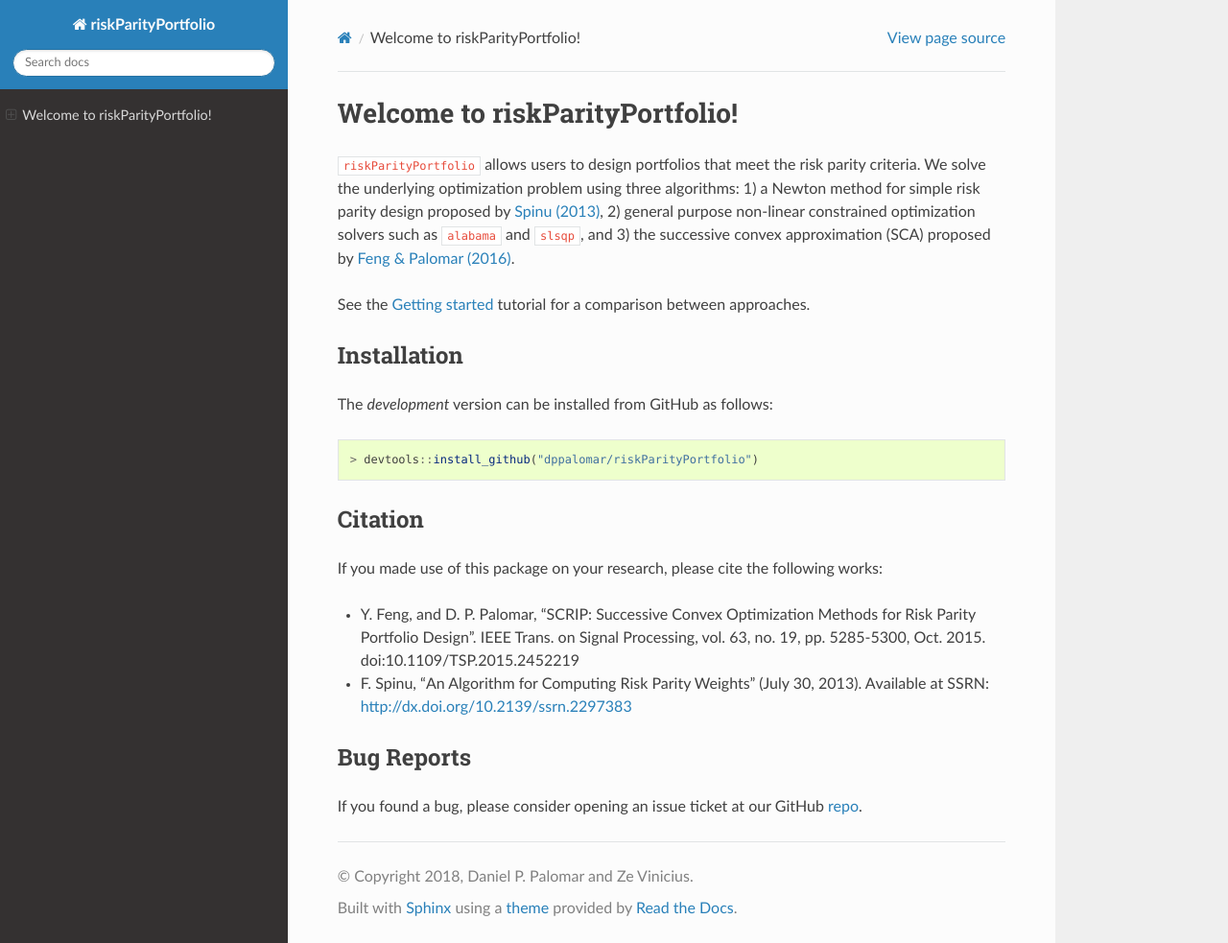
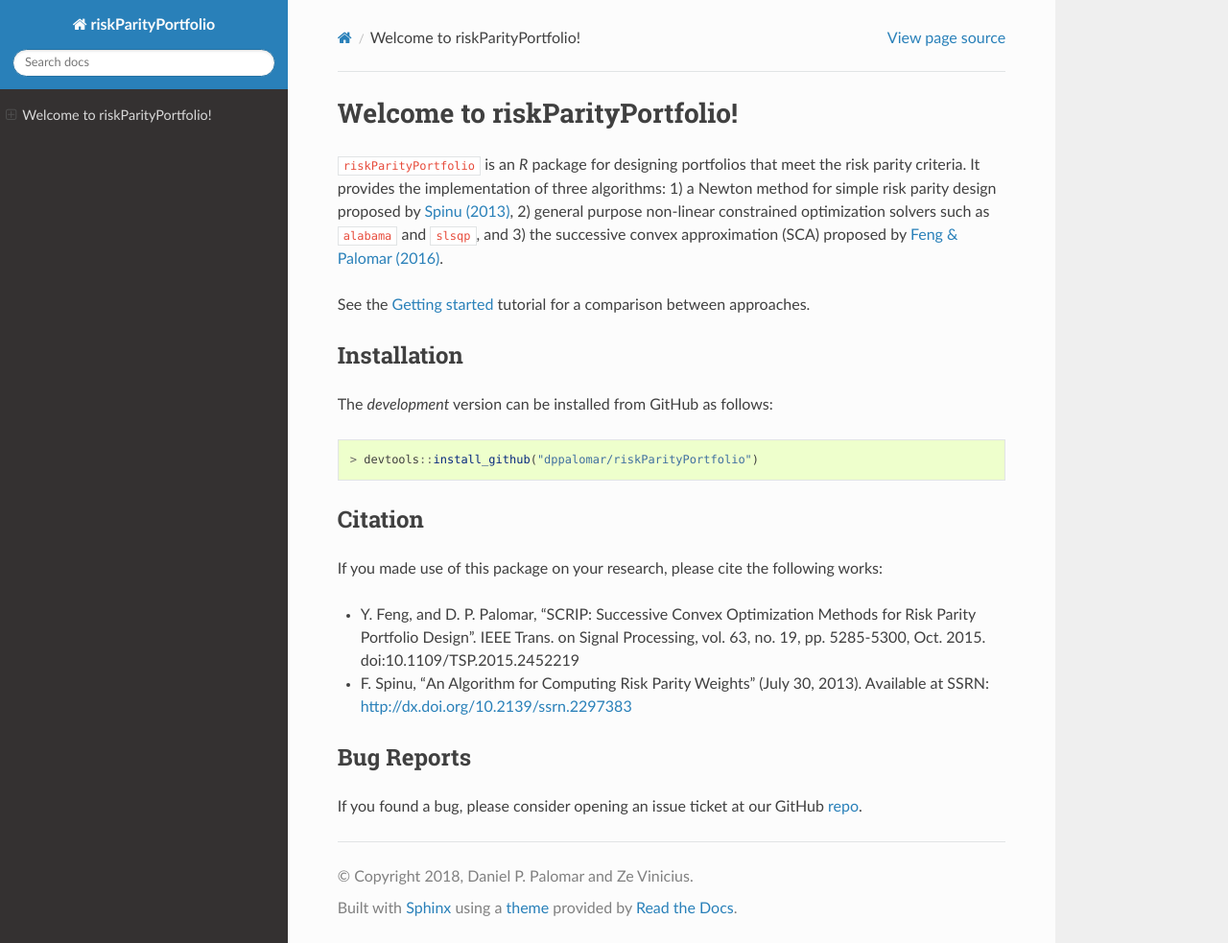
Before and after one commit to dppalomar/riskParityPortfolio, a Sphinx documentation site: the page built from docs/index.rst, in a window 1280 px wide and 983 px high. Shown: the whole window at 96% size. Built offline with Sphinx 7.4.7 and the Read the Docs theme 2.0.0, drawn with Linux system fonts in a browser that asks for light colours.

Commit message:
update index.rst

```diff
--- a/docs/index.rst
+++ b/docs/index.rst
@@ -6,11 +6,13 @@
 Welcome to riskParityPortfolio!
 ===============================
 
-``riskParityPortfolio`` allows users to design portfolios that meet the risk parity criteria.
-We solve the underlying optimization problem using three algorithms: 1) a Newton method
-for simple risk parity design proposed by `Spinu (2013) <https://papers.ssrn.com/sol3/papers.cfm?abstract_id=2297383>`_,
-2) general purpose non-linear constrained optimization solvers such as ``alabama`` and ``slsqp``,
-and 3) the successive convex approximation (SCA) proposed by
+``riskParityPortfolio`` is an `R` package for designing portfolios
+that meet the risk parity criteria. It provides the implementation of three
+algorithms:
+1) a Newton method for simple risk parity design proposed by
+`Spinu (2013) <https://papers.ssrn.com/sol3/papers.cfm?abstract_id=2297383>`_,
+2) general purpose non-linear constrained optimization solvers such as ``alabama`` and ``slsqp``, and
+3) the successive convex approximation (SCA) proposed by
 `Feng & Palomar (2016) <http://www.ece.ust.hk/~palomar/Publications_files/2015/FengPalomar-TSP2015%20-%20risk_parity_portfolio.pdf>`_.
 
 See the `Getting started <_static/getting_started.html>`_ tutorial for a comparison
```
